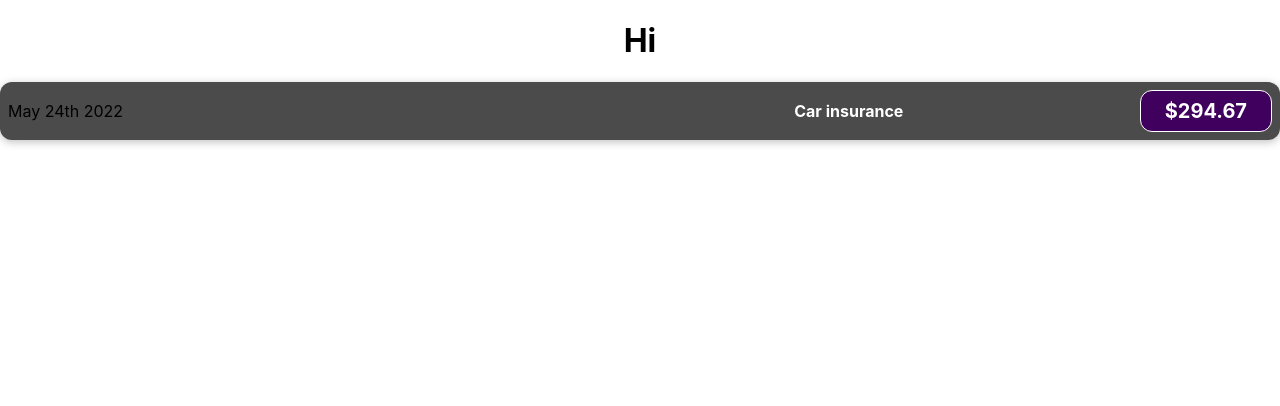
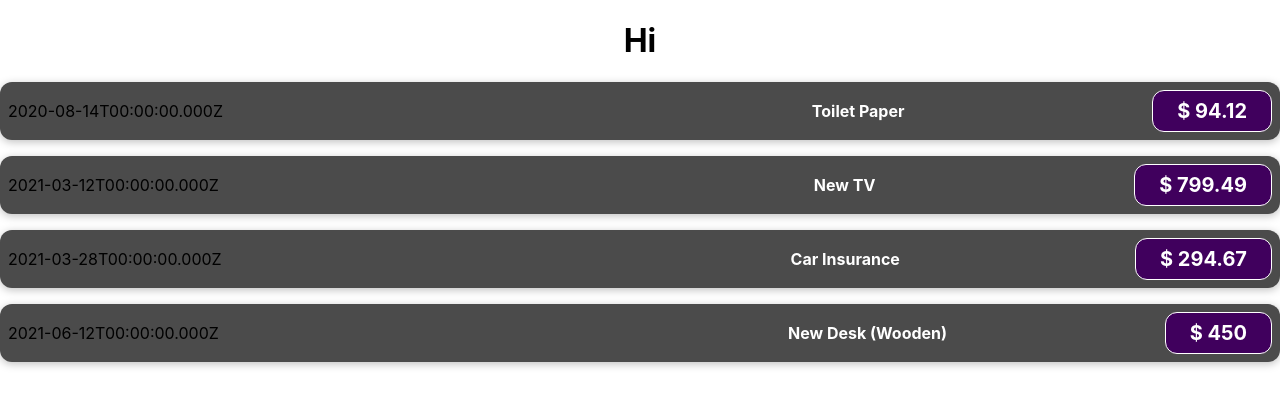
Before and after one commit to faustaciku/next-react-app, a React (Create React App) app: page / in a window 1280 px wide. Shown: the top 406 px of the page. Built offline with nearby package versions, Linux system fonts and the light colour scheme.

Commit message:
Duplicated a component with dummy data

```diff
--- a/src/App.js
+++ b/src/App.js
@@ -2,10 +2,50 @@
 import ExpenseItem from "./ExpenseItem";
 
 function App() {
+  const expenses = [
+    {
+      id: "e1",
+      title: "Toilet Paper",
+      amount: 94.12,
+      date: new Date(2020, 7, 14),
+    },
+    { id: "e2", title: "New TV", amount: 799.49, date: new Date(2021, 2, 12) },
+    {
+      id: "e3",
+      title: "Car Insurance",
+      amount: 294.67,
+      date: new Date(2021, 2, 28),
+    },
+    {
+      id: "e4",
+      title: "New Desk (Wooden)",
+      amount: 450,
+      date: new Date(2021, 5, 12),
+    },
+  ];
   return (
     <div className="App">
       <h1>Hi</h1>
-      <ExpenseItem />
+      <ExpenseItem
+        title={expenses[0].title}
+        amount={expenses[0].amount}
+        date={expenses[0].date}
+      />
+      <ExpenseItem
+        title={expenses[1].title}
+        amount={expenses[1].amount}
+        date={expenses[1].date}
+      />
+      <ExpenseItem
+        title={expenses[2].title}
+        amount={expenses[2].amount}
+        date={expenses[2].date}
+      />
+      <ExpenseItem
+        title={expenses[3].title}
+        amount={expenses[3].amount}
+        date={expenses[3].date}
+      />
     </div>
   );
 }
--- a/src/ExpenseItem.js
+++ b/src/ExpenseItem.js
@@ -1,11 +1,11 @@
 import React from "react";
 import "./ExpenseItem.css";
-export default function ExpenseItem() {
+export default function ExpenseItem(props) {
   return (
     <div className="ExpenseItem">
-      <div className="item-description">May 24th 2022</div>
-      <h2>Car insurance</h2>
-      <div className="item-price">$294.67</div>
+      <div className="item-description">{props.date.toISOString()}</div>
+      <h2>{props.title}</h2>
+      <div className="item-price">$ {props.amount}</div>
     </div>
   );
 }
```
